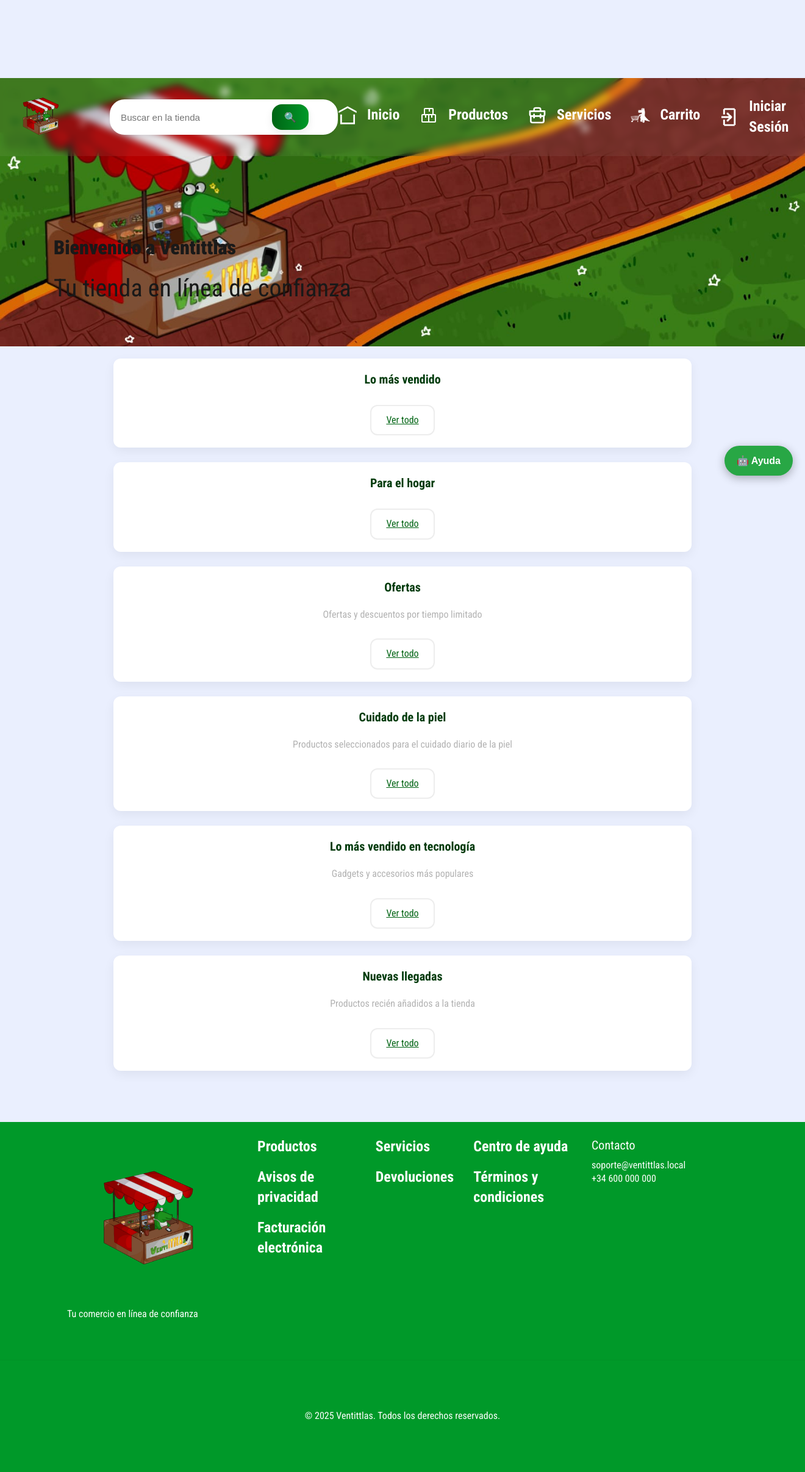
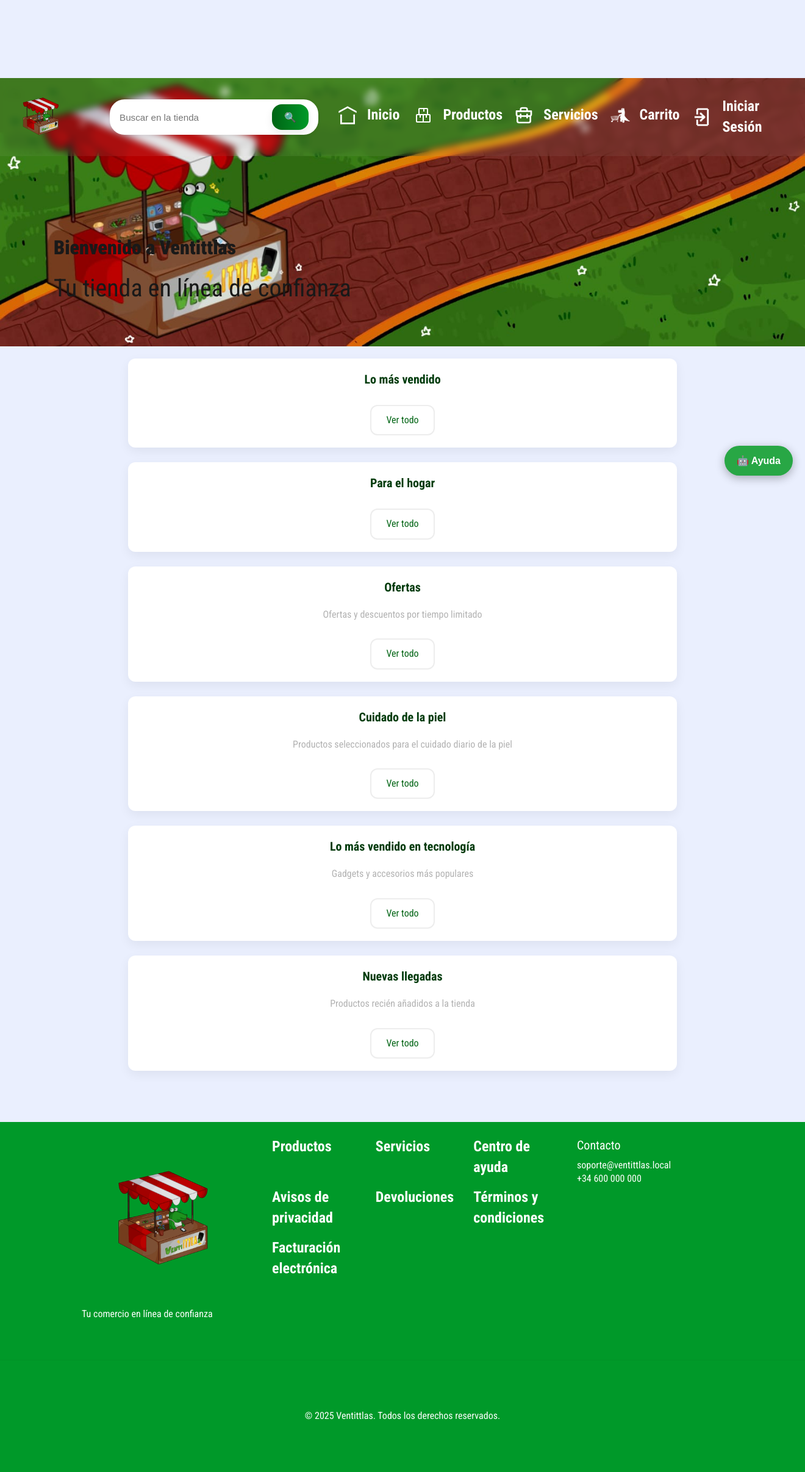
Before and after one commit to RogerRh-23/Ventittlas, a PHP site: page / in a window 1320 px wide. Shown: the whole page at 61% size. Run offline with PHP 8.4, Linux system fonts and the light colour scheme; data that the repository does not hold is empty.

Commit message:
scss layout adjustments and header color update

```diff
--- a/scss/_layout.scss
+++ b/scss/_layout.scss
@@ -0,0 +1,42 @@
+// Layout and reset styles
+
+* {
+    margin: 0;
+    padding: 0;
+    box-sizing: border-box;
+}
+
+html, body {
+    margin: 0;
+    padding: 0;
+    height: 100%;
+    width: 100%;
+}
+
+body {
+    font-family: $font-family-base;
+    font-size: $font-size-base;
+    line-height: $line-height-base;
+    color: $black;
+}
+
+// Ensure no default margins on common elements
+h1, h2, h3, h4, h5, h6, p, ul, ol, dl, dd {
+    margin: 0;
+    padding: 0;
+}
+
+ul, ol {
+    list-style: none;
+}
+
+a {
+    text-decoration: none;
+    color: inherit;
+}
+
+img {
+    max-width: 100%;
+    height: auto;
+    display: block;
+}
--- a/scss/components/_header.scss
+++ b/scss/components/_header.scss
@@ -1,5 +1,9 @@
 .site-header {
     position: relative;
+    margin: 0;
+    padding: 0;
+    top: 0;
+    left: 0;
 }
 
 .header-img {
@@ -8,6 +12,10 @@
     display: block;
     object-fit: cover;
     margin: 0;
+    padding: 0;
+    position: relative;
+    top: 0;
+    left: 0;
 }
 
 .header-container {
@@ -27,6 +35,7 @@
     font-size: 3.5rem;
     margin: 0 0 8px 0;
     pointer-events: auto;
+    color: $font-color;
 }
 
 .header-container p {
--- a/scss/components/_navbar.scss
+++ b/scss/components/_navbar.scss
@@ -13,6 +13,7 @@
     /* ensure it's above the banner */
     -webkit-backdrop-filter: blur(6px);
     backdrop-filter: blur(6px);
+    margin: 0;
     /* Smooth transitions for position and visual changes */
     transition: top 220ms cubic-bezier(0.22, 0.9, 0.32, 1), background-color 200ms ease, box-shadow 200ms ease, transform 220ms ease, opacity 180ms ease;
     will-change: top, background-color, transform;
--- a/scss/main.scss
+++ b/scss/main.scss
@@ -22,6 +22,8 @@
 body {
     background-color: $background-color;
     overflow-x: hidden;
+    margin: 0;
+    padding: 0;
 }
 
 ::-webkit-scrollbar {
--- a/styles/main.css
+++ b/styles/main.css
@@ -16,6 +16,46 @@
   border: 0;
 }
 
+* {
+  margin: 0;
+  padding: 0;
+  box-sizing: border-box;
+}
+
+html, body {
+  margin: 0;
+  padding: 0;
+  height: 100%;
+  width: 100%;
+}
+
+body {
+  font-family: "Roboto Condensed", system-ui, -apple-system, "Segoe UI", Arial, sans-serif;
+  font-size: 16px;
+  line-height: 1.4;
+  color: #191919;
+}
+
+h1, h2, h3, h4, h5, h6, p, ul, ol, dl, dd {
+  margin: 0;
+  padding: 0;
+}
+
+ul, ol {
+  list-style: none;
+}
+
+a {
+  text-decoration: none;
+  color: inherit;
+}
+
+img {
+  max-width: 100%;
+  height: auto;
+  display: block;
+}
+
 @font-face {
   font-family: "Roboto Condensed";
   src: url("../assets/fonts/Roboto/Roboto_Condensed-Light.ttf") format("truetype");
@@ -23,7 +63,6 @@
   font-style: normal;
   font-display: swap;
 }
-
 @font-face {
   font-family: "Roboto Condensed";
   src: url("../assets/fonts/Roboto/Roboto_Condensed-Regular.ttf") format("truetype");
@@ -31,7 +70,6 @@
   font-style: normal;
   font-display: swap;
 }
-
 @font-face {
   font-family: "Roboto Condensed";
   src: url("../assets/fonts/Roboto/Roboto_Condensed-Medium.ttf") format("truetype");
@@ -39,7 +77,6 @@
   font-style: normal;
   font-display: swap;
 }
-
 @font-face {
   font-family: "Roboto Condensed";
   src: url("../assets/fonts/Roboto/Roboto_Condensed-Bold.ttf") format("truetype");
@@ -47,7 +84,6 @@
   font-style: normal;
   font-display: swap;
 }
-
 @font-face {
   font-family: "Roboto Condensed";
   src: url("../assets/fonts/Roboto/Roboto_Condensed-Black.ttf") format("truetype");
@@ -55,7 +91,6 @@
   font-style: normal;
   font-display: swap;
 }
-
 :root {
   --base-font-family: Roboto Condensed, system-ui, -apple-system, Segoe UI, Arial, sans-serif;
 }
@@ -169,7 +204,6 @@
     gap: 16px 32px;
   }
 }
-
 .footer-nav li {
   margin: 0;
 }
@@ -221,20 +255,21 @@
     padding: 24px 12px;
     align-items: center;
   }
-
   .footer-brand,
   .footer-contact,
   .footer-nav {
     width: 100%;
   }
-
   .footer-nav ul {
     align-items: center;
   }
 }
-
 .site-header {
   position: relative;
+  margin: 0;
+  padding: 0;
+  top: 0;
+  left: 0;
 }
 
 .header-img {
@@ -243,6 +278,10 @@
   display: block;
   object-fit: cover;
   margin: 0;
+  padding: 0;
+  position: relative;
+  top: 0;
+  left: 0;
 }
 
 .header-container {
@@ -262,6 +301,7 @@
   font-size: 3.5rem;
   margin: 0 0 8px 0;
   pointer-events: auto;
+  color: #ffffff;
 }
 
 .header-container p {
@@ -283,11 +323,11 @@
   /* ensure it's above the banner */
   -webkit-backdrop-filter: blur(6px);
   backdrop-filter: blur(6px);
+  margin: 0;
   /* Smooth transitions for position and visual changes */
   transition: top 220ms cubic-bezier(0.22, 0.9, 0.32, 1), background-color 200ms ease, box-shadow 200ms ease, transform 220ms ease, opacity 180ms ease;
   will-change: top, background-color, transform;
 }
-
 .site-navbar .container {
   display: flex;
   align-items: center;
@@ -299,13 +339,11 @@
   padding: 0 20px;
   box-sizing: border-box;
 }
-
 .site-navbar .nav-logo {
   height: 96px;
   width: auto;
   display: block;
 }
-
 .site-navbar .nav-links {
   list-style: none;
   display: flex;
@@ -313,11 +351,9 @@
   padding: 0;
   align-items: center;
 }
-
 .site-navbar .nav-links li {
   margin-left: 32px;
 }
-
 .site-navbar .nav-links li a {
   font-weight: 700;
   color: #ffffff;
@@ -326,7 +362,6 @@
   display: inline-flex;
   align-items: center;
 }
-
 .site-navbar .nav-links li a:hover {
   text-decoration: underline;
 }
@@ -368,7 +403,6 @@
   transition: filter 160ms ease-in-out, opacity 160ms ease-in-out;
   filter: none;
 }
-
 .nav-icon img {
   width: 100%;
   height: 100%;
@@ -494,17 +528,13 @@
 }
 
 @keyframes pulse-sale {
-
-  0%,
-  100% {
+  0%, 100% {
     transform: scale(1);
   }
-
   50% {
     transform: scale(1.05);
   }
 }
-
 .price-row {
   display: flex;
   align-items: baseline;
@@ -553,28 +583,24 @@
 }
 
 @media (min-width: 900px) {
-  body.has-sidebar> :not(.app-sidebar) {
+  body.has-sidebar > :not(.app-sidebar) {
     margin-left: 64px;
     margin-right: 32px;
     transition: margin-left 0.35s, margin-right 0.35s;
   }
-
-  body.has-sidebar .app-sidebar.collapsed~* {
+  body.has-sidebar .app-sidebar.collapsed ~ * {
     margin-left: 64px !important;
     margin-right: 32px !important;
   }
-
   body.has-sidebar .app-sidebar:not(.collapsed) {
     z-index: 2000;
     box-shadow: 0 0 0 9999px rgba(0, 0, 0, 0.12);
   }
-
-  body.has-sidebar .app-sidebar:not(.collapsed)~* {
+  body.has-sidebar .app-sidebar:not(.collapsed) ~ * {
     margin-left: 0 !important;
     margin-right: 32px !important;
   }
 }
-
 .app-sidebar.collapsed {
   width: 56px !important;
   border-radius: 0 16px 16px 0 !important;
@@ -713,7 +739,6 @@
     display: block !important;
   }
 }
-
 .sidebar-text {
   color: #ffffff;
   font-weight: 700;
@@ -782,12 +807,10 @@
     width: 56px;
     border-radius: 0 16px 16px 0;
   }
-
   .sidebar-text {
     display: none !important;
   }
 }
-
 body {
   background-color: #e9edfb;
 }
@@ -905,7 +928,6 @@
   background: #fff;
   box-shadow: 0 1px 2px rgba(0, 0, 0, 0.03);
 }
-
 #inventory-table th,
 #inventory-table td {
   padding: 12px 14px;
@@ -914,14 +936,12 @@
   vertical-align: middle;
   font-size: 0.95rem;
 }
-
 #inventory-table th {
   background: white;
   color: #191919;
   font-weight: 500;
   font-size: 0.9rem;
 }
-
 #inventory-table caption {
   caption-side: top;
   text-align: left;
@@ -958,7 +978,6 @@
   z-index: 10000;
   padding: 20px;
 }
-
 .modal[aria-hidden=false] {
   display: flex;
 }
@@ -983,7 +1002,6 @@
   padding: 4px 8px;
   border-radius: 4px;
 }
-
 .modal-close:hover {
   background: rgba(0, 0, 0, 0.05);
 }
@@ -992,14 +1010,12 @@
 .form-row {
   margin-bottom: 16px;
 }
-
 .form-row label {
   display: block;
   font-weight: 500;
   margin-bottom: 6px;
   color: #191919;
 }
-
 .form-row input,
 .form-row select,
 .form-row textarea {
@@ -1010,7 +1026,6 @@
   font-size: 0.95rem;
   box-sizing: border-box;
 }
-
 .form-row input:focus,
 .form-row select:focus,
 .form-row textarea:focus {
@@ -1018,7 +1033,6 @@
   border-color: #006414;
   box-shadow: 0 0 0 2px rgba(0, 100, 20, 0.1);
 }
-
 .form-row .muted {
   font-size: 0.85rem;
   color: #7f7f7f;
@@ -1043,30 +1057,25 @@
 
 /* Small screens: make table rows easier to scan */
 @media (max-width: 640px) {
-
   #inventory-table th,
   #inventory-table td {
     padding: 10px 8px;
     font-size: 0.9rem;
   }
-
   #inventory-table caption {
     font-size: 0.9rem;
   }
-
   .modal-content {
     max-width: 100%;
     margin: 0;
     border-radius: 0;
     max-height: 100vh;
   }
-
   .form-row:last-child {
     flex-direction: column-reverse;
     gap: 12px;
   }
 }
-
 .login-main {
   min-height: 100vh;
   display: flex;
@@ -1146,17 +1155,14 @@
   .login-section {
     padding: 12px;
   }
-
   .login-card {
     padding: 1.2rem;
   }
-
   .login-form input[type=text],
   .login-form input[type=password] {
     font-size: 0.95rem;
   }
 }
-
 .back-btn {
   position: fixed;
   top: 16px;
@@ -1200,7 +1206,6 @@
     height: 40px;
   }
 }
-
 /* Section CTA (Ver todo) and small section helpers */
 .section-cta {
   display: flex;
@@ -1376,16 +1381,13 @@
   .products-grid {
     justify-content: center;
   }
-
   .product-card {
     flex: 0 0 150px;
   }
-
   .product-media {
     height: 110px;
   }
 }
-
 /* Layout for products page: filters on the left, product list on the right */
 .products-layout {
   display: flex;
@@ -1423,7 +1425,6 @@
     height: fit-content;
   }
 }
-
 /* enhance range track and add fill element (JS will create .range-fill) */
 .range-wrap {
   position: relative;
@@ -1580,16 +1581,13 @@
   .container {
     padding: 1rem;
   }
-
   form {
     grid-template-columns: 1fr;
   }
-
   button[type=submit] {
     width: 100%;
   }
 }
-
 .muted {
   color: #7f7f7f;
   font-size: 0.9rem;
@@ -1598,6 +1596,8 @@
 body {
   background-color: #eaeffe;
   overflow-x: hidden;
+  margin: 0;
+  padding: 0;
 }
 
 ::-webkit-scrollbar {
@@ -1614,3 +1614,5 @@
   /* track uses a subtle background derived from page background */
   background-color: white;
 }
+
+/*# sourceMappingURL=main.css.map */
```
Also changed, not shown: 1 other file.
